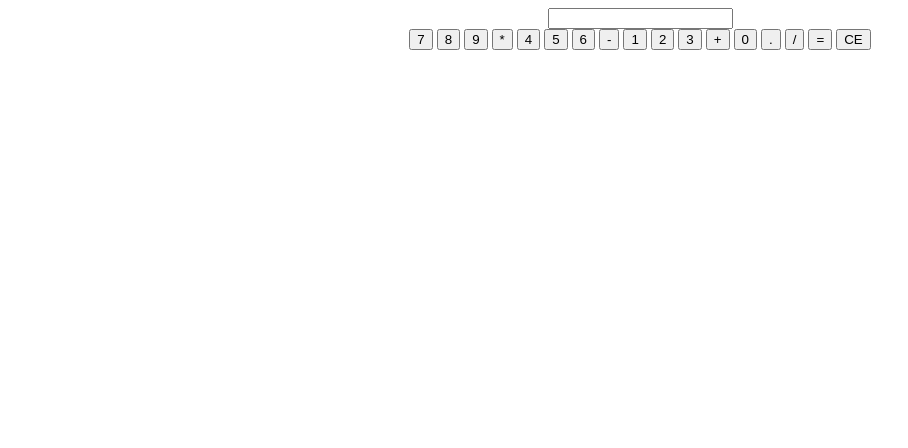
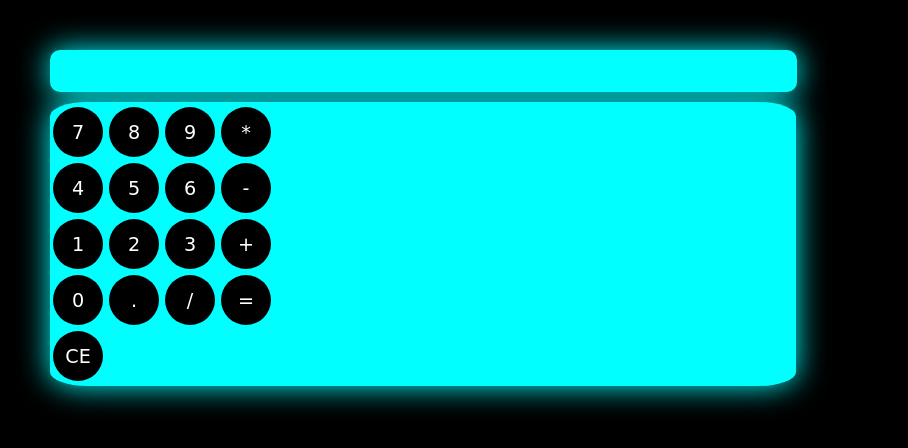
Before and after one commit to motyadan/motyadan_site, a plain HTML site: page index.html in a window 1280 px wide. Shown: the whole page, without its empty margins (0-908 px from the left). Drawn offline with Linux system fonts and the light colour scheme.

Commit message:
Update style.css

```diff
--- a/style.css
+++ b/style.css
@@ -1,35 +1,45 @@
 body {
-    background-color: #ffffffdb;
-    place-items: center;
-    display: grid;
+  font-family: Arial, sans-serif;
+  margin: 50px;
+  background-color: #000000;
 }
 
-.button {
-    background-color: rgb(0, 255, 8);
-    border: none;
-    padding: 10px 30px;
-    border-radius: 10px;
-    place-items: center;
+
+.contain {
+  padding-top: 5px;
+  padding-bottom: 5px;
+  background-color: aqua;
+  padding-left: 3px;
+  width: 63%;
+  border-radius: 5%;
+  display: grid;
+  grid-template-columns: repeat(4, 50px); /* 3 столбца по 100px */
+  grid-template-rows: repeat(5, 50px); /* 2 строки по 100px */
+  gap: 6px; /* Отступы между элементами */
+  box-shadow: 0px 0px 30px aqua;
 }
 
-@keyframes example {
-  0% {
-    background-color: red;
-  }
-  99% {
-    background-color: green;
-  }
+.out {
+  background-color: aqua;
+  height: 40px;
+  border-radius: 10px;
+  box-shadow: 0px 0px 30px aqua;
+  border: none;
+  width: 63%;
+  margin-bottom: 10px;
+  text-align: right;
+  font-size: 30px;
+  font-family: cursive;
 }
 
-.button:hover {
-    animation: example 0.5s infinite;
+button {
+  font-family: cursive;
+  font-size: larger;
+  display: flex;
+  justify-content: center;
+  align-items: center;
+  background-color: rgb(0, 0, 0);
+  border: none;
+  color: white;
+  border-radius: 100%;
 }
-
-.photo {
-    height: auto;
-    width: 300px;
-}
-
-.photo:hover {
-    width: 100px;
-}
```
